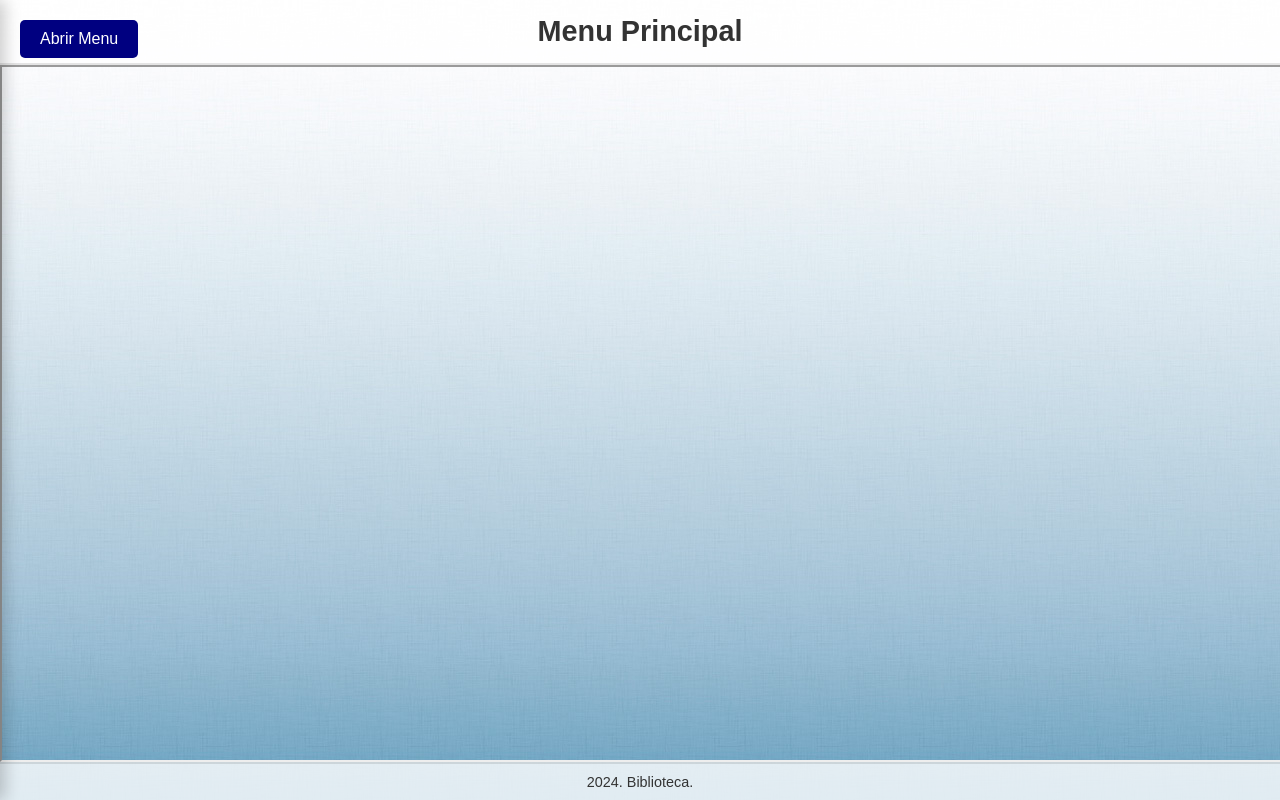
After one commit to F3lip3007/projeto, a PHP site: page /menuprincipal.php in a window 1280 px wide. The commit adds this page. Run offline with PHP 8.4, Linux system fonts and the light colour scheme.

Commit message:
atamara lorena yas
iframe

```diff
--- a/controle/verificarlogin.php
+++ b/controle/verificarlogin.php
@@ -19,5 +19,5 @@ if (mysqli_num_rows($resultados) == 0) {
     session_start();
     $_SESSION['logado'] = 1;
 
-    header("Location: ../public/home.php");
+    header("Location: ../public/menuprincipal.php");
 }
--- /dev/null
+++ b/public/Menulink.php
@@ -0,0 +1,61 @@
+<!DOCTYPE html>
+<html lang="en">
+<head>
+    <meta charset="UTF-8">
+    <meta name="viewport" content="width=device-width, initial-scale=1.0">
+    <title>Menulink</title>
+<style>
+    /* Botão básico */
+    .btn {
+            display: inline-block;
+            padding: 12px 24px;
+            font-size: 1rem;
+            font-weight: bold;
+            text-transform: uppercase;
+            color: white;
+            border: none;
+            border-radius: 8px;
+            cursor: pointer;
+            text-decoration: none;
+            transition: all 0.3s ease;
+            text-align: center;
+        }
+         /* Botão q fica grande */
+         .btn-gradient {
+            background: linear-gradient(45deg, #000080, #000080);
+            box-shadow: 0 4px 8px rgba(0, 0, 0, 0.2);
+        }
+
+        .btn-gradient:hover {
+            transform: scale(1.1);
+            box-shadow: 0 6px 15px rgba(0, 0, 0, 0.3);
+        }
+
+</style>
+</head>
+
+<body>
+    <br>
+<br><br><br><br>
+    <a href="funcionario.php" target="conteudo" class="btn btn-gradient">Cadastro Funcionario </a><br><br><br><br>
+    <a href="cliente.php" target="conteudo" class="btn btn-gradient">Cadastro Cliente</a><br><br><br><br>
+    <a href="livrosfor.php" target="conteudo" class="btn btn-gradient">Cadastro Livro</a><br><br><br><br>
+    <a href="emprestimofor.php" target="conteudo" class="btn btn-gradient">Cadastro Emprestimo</a><br><br><br><br>
+    <a href="autor.php" target="conteudo" class="btn btn-gradient">Cadastro Autor</a><br><br><br><br>
+    <a href="editoras.php" target="conteudo" class="btn btn-gradient">Cadastro Editoras</a><br><br><br><br>
+
+    <a href="funcionariosql.php" target="conteudo" class="btn btn-gradient">Listar Funcionario</a><br><br><br><br>
+    <a href="clientesql.php" target="conteudo" class="btn btn-gradient">Listar Cliente</a><br><br><br><br>
+    <a href="autorsql.php" target="conteudo" class="btn btn-gradient">Listar Autor</a><br><br><br><br>
+    <a href="livrosql.php" target="conteudo" class="btn btn-gradient">Listar Livros</a><br><br><br><br>
+    <a href="editorasql.php" target="conteudo" class="btn btn-gradient">Listar Editora</a><br><br><br><br>
+    <a href="emprestimosql.php" target="conteudo" class="btn btn-gradient">Listar Emprestimo</a><br><br><br><br>
+
+
+    <a href="../controle/deslogar.php" target="conteudo"class="btn btn-gradient">Sair</a><br><br><br><br>
+
+
+
+
+</body>
+</html>
--- a/public/css/estilo.css
+++ b/public/css/estilo.css
@@ -164,7 +164,7 @@ a{
       }
 
       .login-button {
-        background-color: #9fa5f1;
+        background-color: #0e77da;
         color: white;
         padding: 10px;
         border: none;
--- /dev/null
+++ b/public/menuprincipal.php
@@ -0,0 +1,102 @@
+<!DOCTYPE html>
+<html lang="en">
+<head>
+    <meta charset="UTF-8">
+    <meta name="viewport" content="width=device-width, initial-scale=1.0">
+    <title>Menu Principal</title>
+    <style>
+        body {
+            margin: 0;
+            font-family: Arial, sans-serif;
+            background-image: url('./assets/fundo.jpg');
+            color: #333;
+            height: 100vh;
+            display: flex;
+            flex-direction: column;
+            overflow-x: hidden; /* Tirar ou ocultar barra de rolagem na horizontal */
+        }
+
+        header {
+            text-align: center;
+            padding: 15px;
+            font-size: 1.8rem;
+            font-weight: bold;
+            background: rgba(255, 255, 255, 0.8);
+            border-bottom: 2px solid rgba(0, 0, 0, 0.1);
+        }
+
+        /* Menu lateral */
+        input[type="checkbox"] {
+            display: none; /* Esconde o checkbox */
+        }
+
+        #menuToggle {
+            position: fixed;
+            top: 20px;
+            left: 20px;
+            background-color: #000080;
+            color: white;
+            padding: 10px 20px;
+            border-radius: 5px;
+            cursor: pointer;
+            z-index: 1000;
+            text-decoration: none;
+        }
+
+        /* Estilo do menu */
+        #menu {
+            position: fixed;
+            top: 0;
+            left: -350px; /* Escondido fora da tela */
+            width: 350px;
+            height: 100%;
+            background: rgba(255, 255, 255, 0.9);
+            box-shadow: 5px 0 15px rgba(0, 0, 0, 0.2);
+            transition: left 0.3s ease;
+            display: flex;
+            flex-direction: column;
+        }
+
+        /* Mostra o menu ao marcar o checkbox */
+        input[type="checkbox"]:checked ~ #menu {
+            left: 0; /* Move o menu para dentro da tela */
+        }
+
+        /* Estilo do iframe */
+        #menu iframe {
+            flex: 1; /* Preenche todo o espaço disponível */
+            border: none;
+        }
+
+        footer {
+            text-align: center;
+            padding: 10px;
+            background: rgba(255, 255, 255, 0.8);
+            font-size: 0.9rem;
+            border-top: 2px solid rgba(0, 0, 0, 0.1);
+            margin-top: auto; /* Fixa no final da página */
+        }
+
+    </style>
+</head>
+<body>
+
+    <header>Menu Principal</header>
+
+    <iframe name="conteudo"  width="100%" height="100%"></iframe>
+
+    <!-- Botão para abrir o menu -->
+    <label for="menuCheckbox" id="menuToggle">Abrir Menu</label>
+    <input type="checkbox" id="menuCheckbox">
+
+
+    <!-- Menu lateral decorado com iframe -->
+    <div id="menu">
+        <iframe src="Menulink.php"  width="100%"></iframe>
+    </div >
+
+
+    <footer> 2024. Biblioteca.</footer>
+
+</body>
+</html>
```
Also changed, not shown: public/assets/fundo.jpg.
